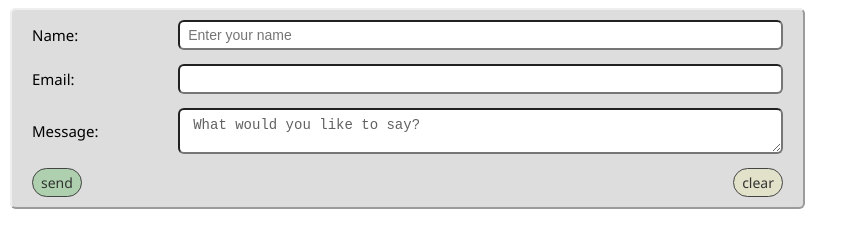
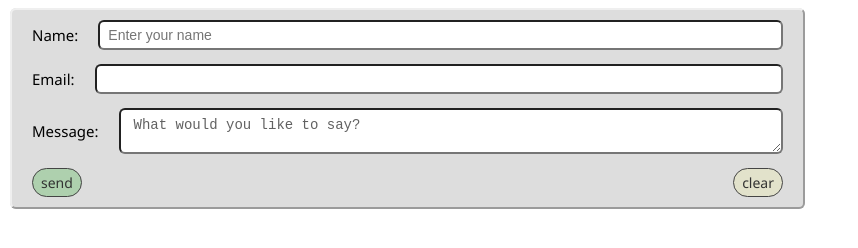
Before and after one commit to mad-godinez/Assessment_html-forms, a plain HTML site: page index.html in a window 1280 px wide. Shown: the whole page, without its empty margins (0-858 px from the left). Drawn offline with Linux system fonts and the light colour scheme.

Commit message:
preserve the label-to-input ratio when resizing

```diff
--- a/style.css
+++ b/style.css
@@ -21,9 +21,10 @@ form{
   opacity: 0;
 }
 label{
+  text-align: right;
   align-self: center;
-  flex: 1;
   font-size: 15px;
+  margin-right: 20px;
 }
 input, textarea{
   flex: 4;
```
